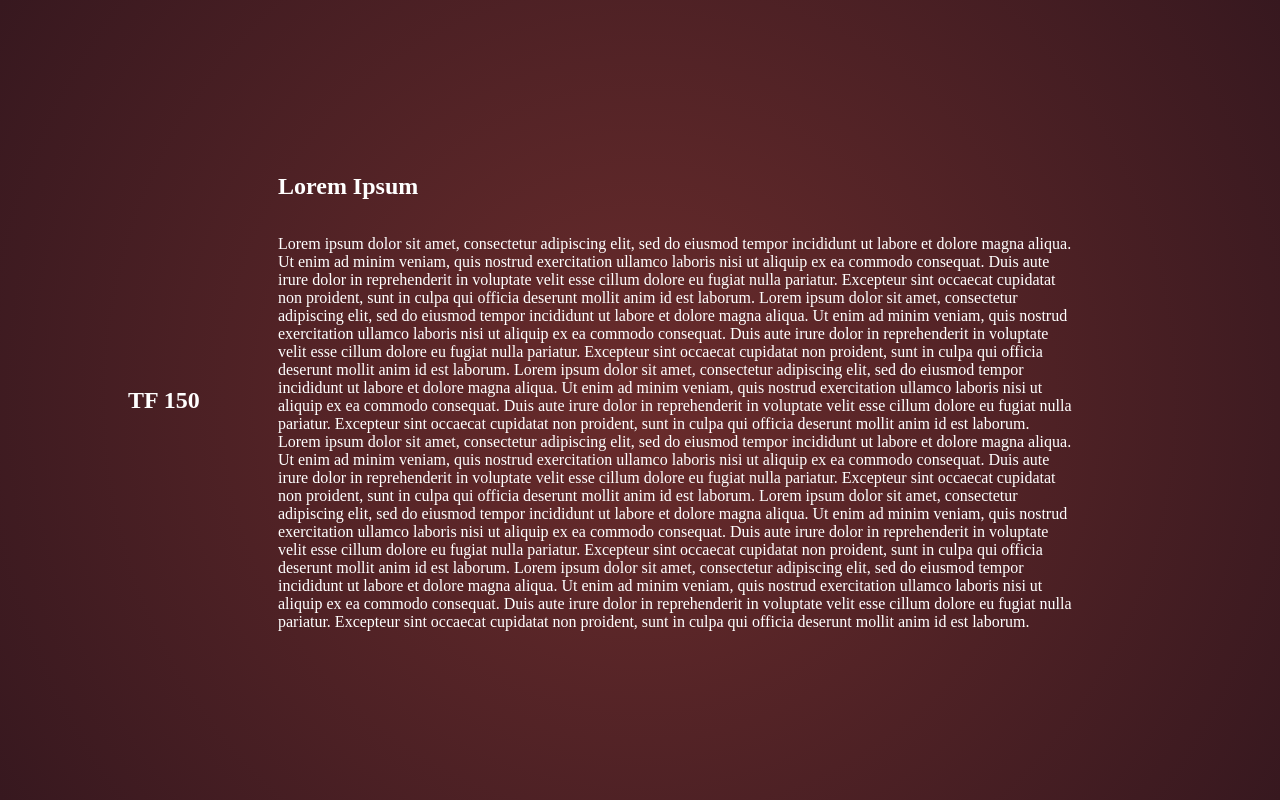
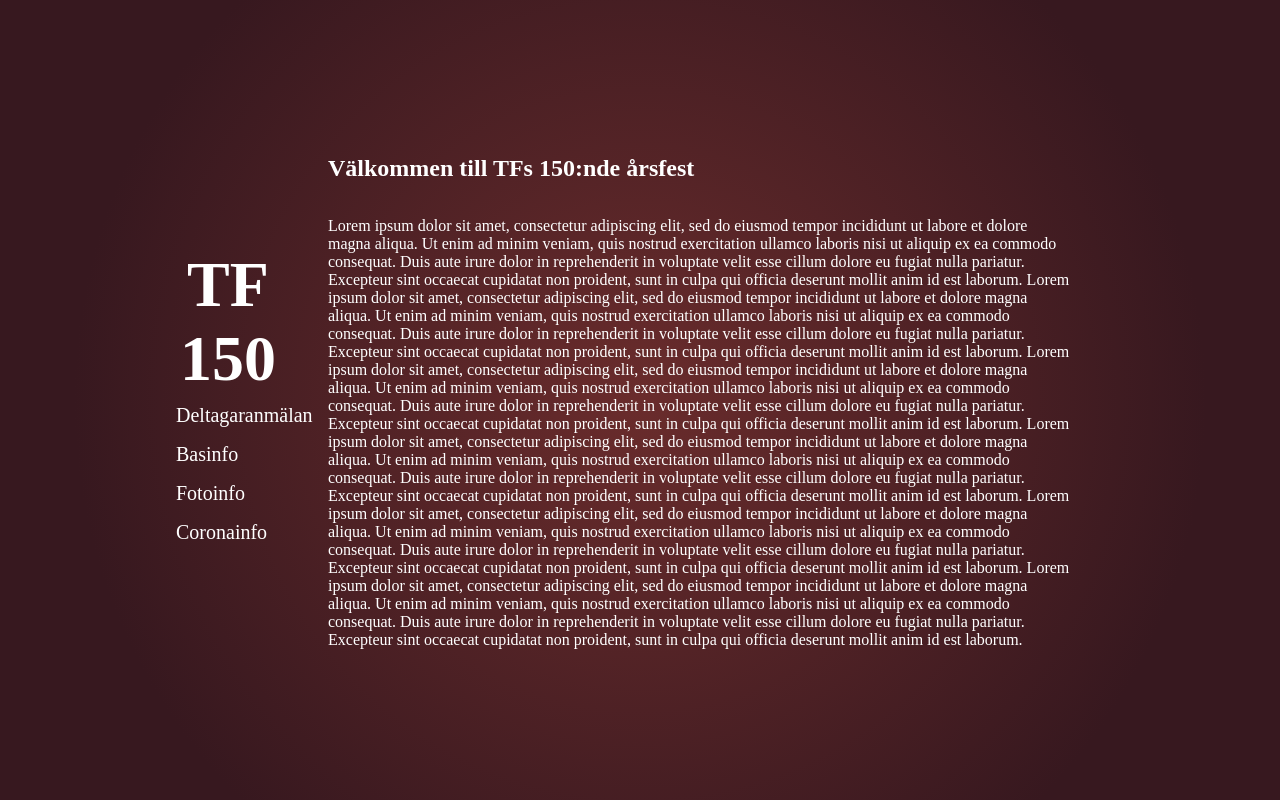
Before and after one commit to cvschauman/tfarsfest150, a plain HTML site: page index.html in a window 1280 px wide. Drawn offline with Linux system fonts and the light colour scheme.

Commit message:
Frontpage done

```diff
--- a/index.html
+++ b/index.html
@@ -10,11 +10,30 @@
 <body>
   <div class="center-page">
     <nav class="nav">
-      <h1>TF 150</h1>
+      <h1 class="nav-header">
+        TF
+        <br>
+        150
+      </h1>
+      <ul class="nav-ul">
+        <li class="nav-li">
+          <a href="./index.html">Deltagaranmälan</a>
+        </li>
+        <li class="nav-li">
+          <a href="./index.html">Basinfo</a>
+        </li>
+        <li class="nav-li">
+          <a href="./index.html">Fotoinfo</a>
+        </li>
+        <li class="nav-li">
+          <a href="./index.html">Coronainfo</a>
+        </li>
+
+      </ul>
     </nav>
     <div class="page-content">
       <div class="page-content-container">
-        <h2 class="page-content-title">Lorem Ipsum</h2>
+        <h2 class="page-content-title">Välkommen till TFs 150:nde årsfest</h2>
         <p class="page-content-text">
           Lorem ipsum dolor sit amet, consectetur adipiscing elit, sed do eiusmod tempor incididunt ut labore et dolore magna aliqua. Ut enim ad minim veniam, quis nostrud exercitation ullamco laboris nisi ut aliquip ex ea commodo consequat. Duis aute irure dolor in reprehenderit in voluptate velit esse cillum dolore eu fugiat nulla pariatur. Excepteur sint occaecat cupidatat non proident, sunt in culpa qui officia deserunt mollit anim id est laborum.
           Lorem ipsum dolor sit amet, consectetur adipiscing elit, sed do eiusmod tempor incididunt ut labore et dolore magna aliqua. Ut enim ad minim veniam, quis nostrud exercitation ullamco laboris nisi ut aliquip ex ea commodo consequat. Duis aute irure dolor in reprehenderit in voluptate velit esse cillum dolore eu fugiat nulla pariatur. Excepteur sint occaecat cupidatat non proident, sunt in culpa qui officia deserunt mollit anim id est laborum.
--- a/styles.css
+++ b/styles.css
@@ -3,7 +3,7 @@ html, body {
   height: 100%;
   margin: 0;
   background-repeat: no-repeat;
-  background: radial-gradient(circle, #6a2c2c, #37181f);
+  background: radial-gradient(circle, #6a2c2c 0%, #37181f 75%);
   color: white;
 }
 
@@ -14,10 +14,6 @@ html, body {
   height: 100%;
   width: 80%;
   margin: 0 auto;
-}
-
-.nav {
-  width: 150px;
 }
 
 .page-content {
@@ -39,22 +35,51 @@ html, body {
   flex-direction: column;
 }
 
+/* Scrollbar style */
+
 div::-webkit-scrollbar-track
 {
-	-webkit-box-shadow: inset 0 0 6px rgba(0,0,0,0.3);
+	-webkit-box-shadow: inset 0 0 3px rgba(0,0,0,0.3);
 	border-radius: 10px;
 	background-color: #F5F5F5;
 }
 
 div::-webkit-scrollbar
 {
-	width: 12px;
+	width: 8px;
 	background-color: #F5F5F5;
 }
 
 div::-webkit-scrollbar-thumb
 {
 	border-radius: 10px;
-	-webkit-box-shadow: inset 0 0 6px rgba(0,0,0,.3);
+	-webkit-box-shadow: inset 0 0 3px rgba(0,0,0,.3);
 	background-color: #555;
 }
+
+/* Nav style */
+
+.nav-header {
+  font-size: 64px;
+  margin: 0;
+  text-align: center;
+}
+
+.nav {
+  width: 200px;
+}
+
+.nav-ul {
+  margin: 0;
+}
+
+.nav-li {
+  list-style: none;
+  padding: 0.5rem;
+}
+
+.nav-li a {
+  color: #ffffff;
+  text-decoration: none;
+  font-size: 20px;
+}
```
